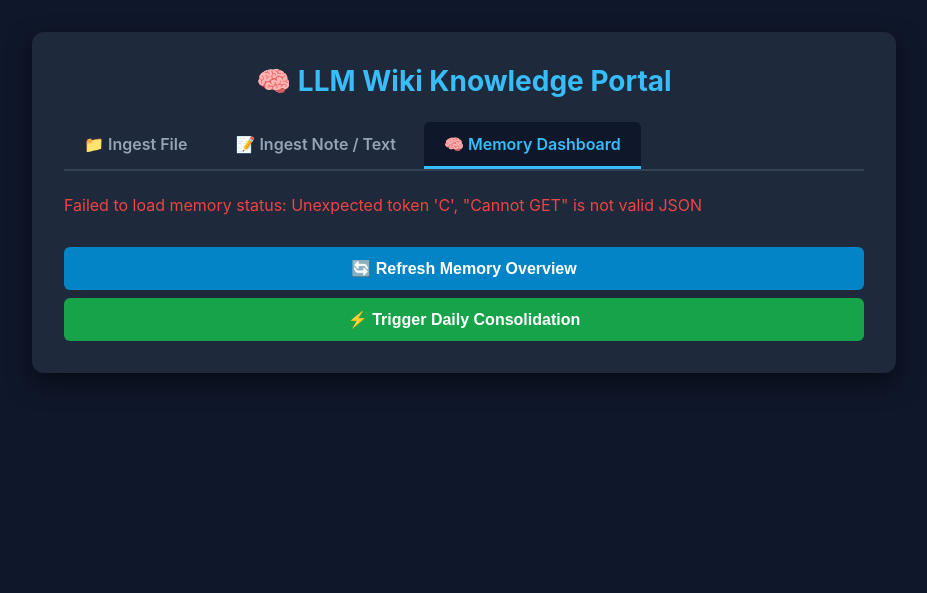
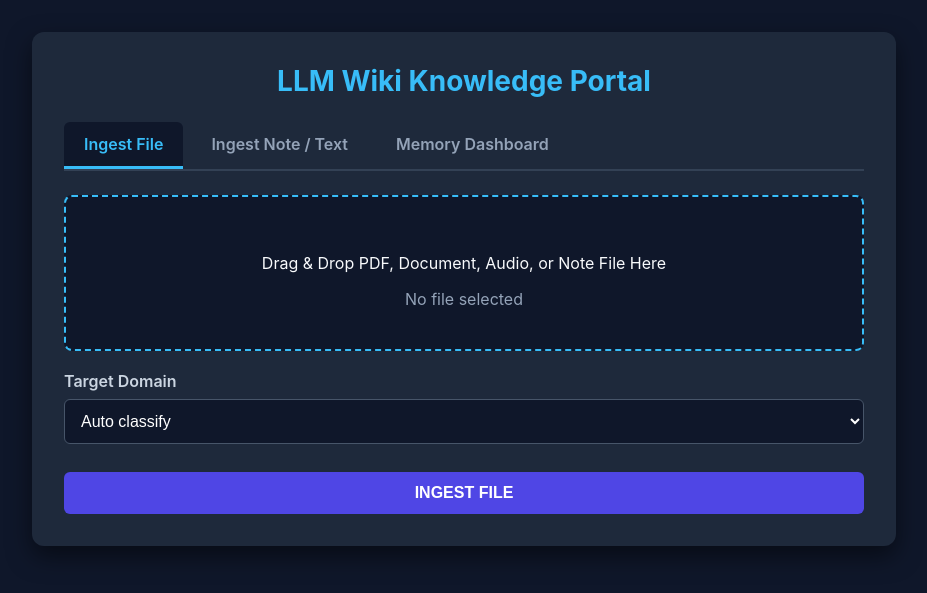
Before and after one commit to mordsm/mail_manager, a FastAPI app: page / in a window 1280 px wide, after a click on "Memory Dashboard". Shown: the top 593 px of the page, without its empty margins (176-1103 px from the left). Run offline with FastAPI, Linux system fonts and the light colour scheme; parts of the project's set-up code (start-up, migrations or seed data) failed here and were passed over.

Commit message:
fix(ui): clean index.html duplicates

```diff
--- a/llm_wiki/app/api/templates/index.html
+++ b/llm_wiki/app/api/templates/index.html
@@ -3,7 +3,7 @@
 <head>
     <meta charset="UTF-8">
     <meta name="viewport" content="width=device-width, initial-scale=1.0">
-    <title>LLM Wiki — Knowledge & Memory Portal</title>
+    <title>LLM Wiki - Knowledge & Memory Portal</title>
     <style>
         body { font-family: -apple-system, BlinkMacSystemFont, "Segoe UI", Roboto, sans-serif; background: #0f172a; color: #f8fafc; margin: 0; padding: 2rem; }
         .container { max-width: 800px; margin: 0 auto; background: #1e293b; padding: 2rem; border-radius: 12px; box-shadow: 0 10px 25px rgba(0,0,0,0.5); }
@@ -37,19 +37,19 @@
 </head>
 <body>
     <div class="container">
-        <h1>🧠 LLM Wiki Knowledge Portal</h1>
+        <h1>LLM Wiki Knowledge Portal</h1>
 
         <div class="tabs">
-            <div class="tab active" id="tabHeaderFile" onclick="switchTab('fileTab')">📁 Ingest File</div>
-            <div class="tab" id="tabHeaderText" onclick="switchTab('textTab')">📝 Ingest Note / Text</div>
-            <div class="tab" id="tabHeaderMemory" onclick="switchTab('memoryTab')">🧠 Memory Dashboard</div>
+            <div class="tab active" id="tabHeaderFile" onclick="switchTab('fileTab')">Ingest File</div>
+            <div class="tab" id="tabHeaderText" onclick="switchTab('textTab')">Ingest Note / Text</div>
+            <div class="tab" id="tabHeaderMemory" onclick="switchTab('memoryTab')">Memory Dashboard</div>
         </div>
 
         <!-- TAB 1: FILE INGESTION -->
         <div id="fileTab" class="tab-content active">
             <form id="uploadForm">
                 <div class="dropzone" id="dropzone">
-                    <p>📂 Drag & Drop PDF, Document, Audio, or Note File Here</p>
+                    <p>Drag & Drop PDF, Document, Audio, or Note File Here</p>
                     <input type="file" id="fileInput" style="display:none">
                     <span id="fileName" style="color: #94a3b8;">No file selected</span>
                 </div>
@@ -103,8 +103,8 @@
             <div id="memoryOverview">
                 <p style="color: #94a3b8;">Loading memory system state...</p>
             </div>
-            <button onclick="fetchMemoryOverview()" style="background: #0284c7; margin-top: 1rem;">🔄 Refresh Memory Overview</button>
-            <button onclick="triggerConsolidation()" style="background: #16a34a; margin-top: 0.5rem;">⚡ Trigger Daily Consolidation</button>
+            <button onclick="fetchMemoryOverview()" style="background: #0284c7; margin-top: 1rem;">Refresh Memory Overview</button>
+            <button onclick="triggerConsolidation()" style="background: #16a34a; margin-top: 0.5rem;">Trigger Daily Consolidation</button>
         </div>
 
         <div id="status"></div>
@@ -163,7 +163,8 @@
             try {
                 const res = await fetch('/api/v1/ingest/file', { method: 'POST', body: formData });
                 const data = await res.json();
-                showStatus('COMPLETED FILE INGESTION:\n' + JSON.stringify(data, null, 2));
+                showStatus('COMPLETED FILE INGESTION:
+' + JSON.stringify(data, null, 2));
             } catch (err) {
                 showStatus('ERROR: ' + err.message);
             }
@@ -180,7 +181,8 @@
             try {
                 const res = await fetch('/api/v1/ingest/text', { method: 'POST', body: formData });
                 const data = await res.json();
-                showStatus('COMPLETED NOTE INGESTION:\n' + JSON.stringify(data, null, 2));
+                showStatus('COMPLETED NOTE INGESTION:
+' + JSON.stringify(data, null, 2));
             } catch (err) {
                 showStatus('ERROR: ' + err.message);
             }
@@ -193,20 +195,20 @@
                 const data = await res.json();
 
                 let html = `<div class="card">
-                    <h3>📊 System Memory Status</h3>
+                    <h3>System Memory Status</h3>
                     <p>Unprocessed Captured Events: <span class="badge">${data.recent_captures_count || 0}</span></p>
                 </div>`;
 
                 if (data.projects && data.projects.length > 0) {
-                    html += `<div class="card"><h3>📁 Tracked Project Memories</h3><ul>`;
+                    html += `<div class="card"><h3>Tracked Project Memories</h3><ul>`;
                     data.projects.forEach(p => {
-                        html += `<li><strong>${p.name}</strong> ${p.has_memory ? '✅ Memory Active' : '⏳ Pending Initial Memory'}</li>`;
+                        html += `<li><strong>${p.name}</strong> ${p.has_memory ? 'Memory Active' : 'Pending Initial Memory'}</li>`;
                     });
                     html += `</ul></div>`;
                 }
 
                 if (data.recent_decisions && data.recent_decisions.length > 0) {
-                    html += `<div class="card"><h3>⚖️ Recent Recorded Decisions</h3><ul>`;
+                    html += `<div class="card"><h3>Recent Recorded Decisions</h3><ul>`;
                     data.recent_decisions.forEach(d => {
                         html += `<li><strong>${d.topic}</strong> (${d.project_or_domain}): ${d.decision}</li>`;
                     });
@@ -224,7 +226,8 @@
             try {
                 const res = await fetch('/api/v1/memory/consolidate', { method: 'POST' });
                 const data = await res.json();
-                showStatus('CONSOLIDATION COMPLETED:\n' + JSON.stringify(data, null, 2));
+                showStatus('CONSOLIDATION COMPLETED:
+' + JSON.stringify(data, null, 2));
                 fetchMemoryOverview();
             } catch (err) {
                 showStatus('ERROR: ' + err.message);
```
